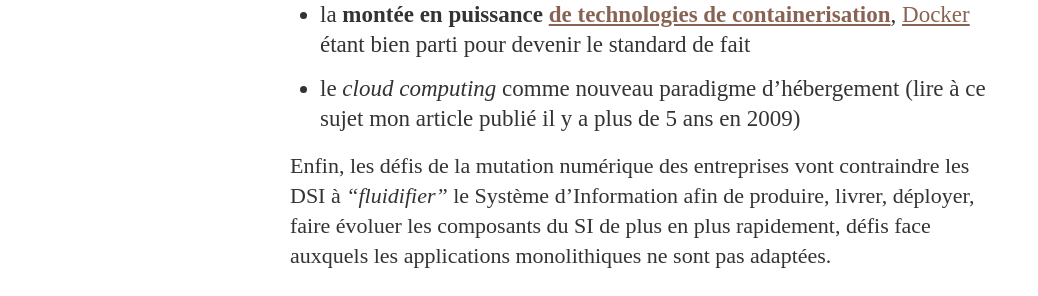
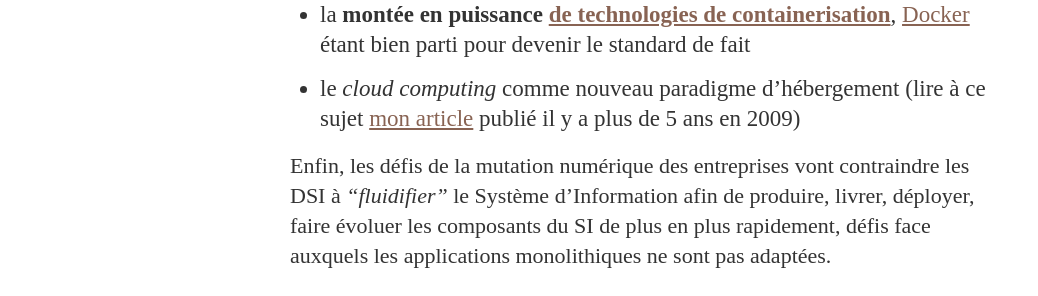
Before and after one commit to ksahnine/ksahnine.github.io, a Jekyll site: the page built from _posts/2015-01-12-emergence-microservices.markdown, in a window 1280 px wide and 900 px high, scrolled down 3018 px. Shown: the part 184-480 px from the top of the window, without its empty margins (0-1038 px from the left). Built offline with Jekyll 4.4.1, drawn with Linux system fonts in a browser that asks for light colours; nearby versions of some CDN libraries; some web fonts are replaced; Markdown is read by kramdown in place of the engine named in the settings; some of the changed lines change nothing that is shown.

Commit message:
Maj lien

```diff
--- a/_posts/2015-01-12-emergence-microservices.markdown
+++ b/_posts/2015-01-12-emergence-microservices.markdown
@@ -36,7 +36,7 @@ D’autre part, certaines technologies ou pratiques qui sous-tendent une archite
 - l’approche **REST** et la généralisation du format d’échange de données **JSON**
 - l’émergence de frameworks légers adaptés au développement rapide de microservices, comme [*Dropwizard*](http://dropwizard.io/) (auquel j’ai consacré [cet article](/microservice/dropwizard/java/2015/01/16/presentation-dropwizard.html)), [*Spring Boot*](http://projects.spring.io/spring-boot/) et [*Spark*](http://sparkjava.com/) (Java), [*Flask*](http://flask.pocoo.org/) (Python), [*Sinatra*](http://www.sinatrarb.com/) (Ruby) ou [*Vert.x*](http://vertx.io/) (polyglotte)
 - la **montée en puissance** [**de technologies de containerisation**](https://linuxcontainers.org/), [Docker](https://www.docker.com/) étant bien parti pour devenir le standard de fait
-- le *cloud computing* comme nouveau paradigme d’hébergement (lire à ce sujet mon article publié il y a plus de 5 ans en 2009)
+- le *cloud computing* comme nouveau paradigme d’hébergement (lire à ce sujet [mon article](http://blog.inovia-conseil.fr/?p=45) publié il y a plus de 5 ans en 2009)
 
 Enfin, les défis de la mutation numérique des entreprises vont contraindre les DSI à *"fluidifier"* le Système d’Information afin de produire, livrer, déployer, faire évoluer les composants du SI de plus en plus rapidement, défis face auxquels les applications monolithiques ne sont pas adaptées.
 
```
